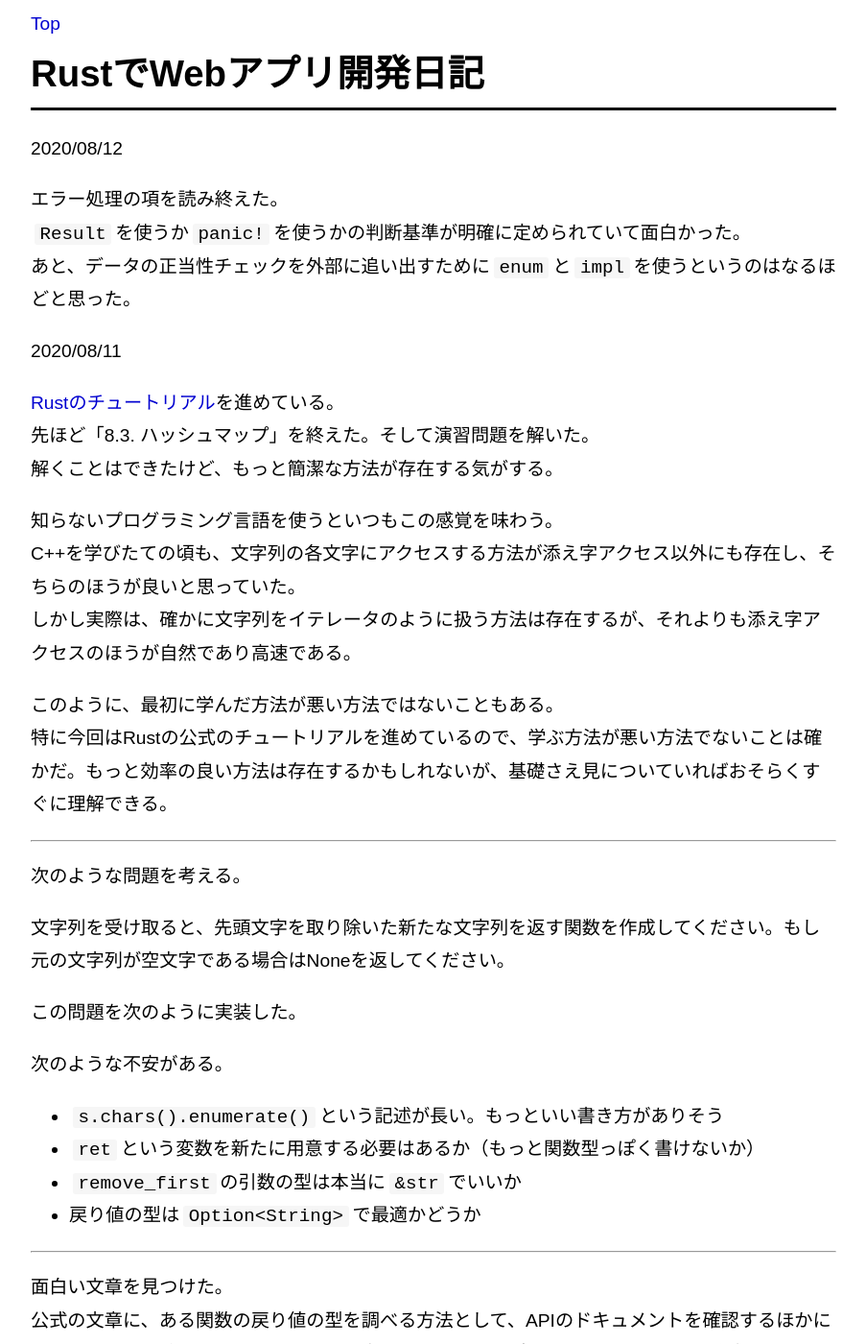
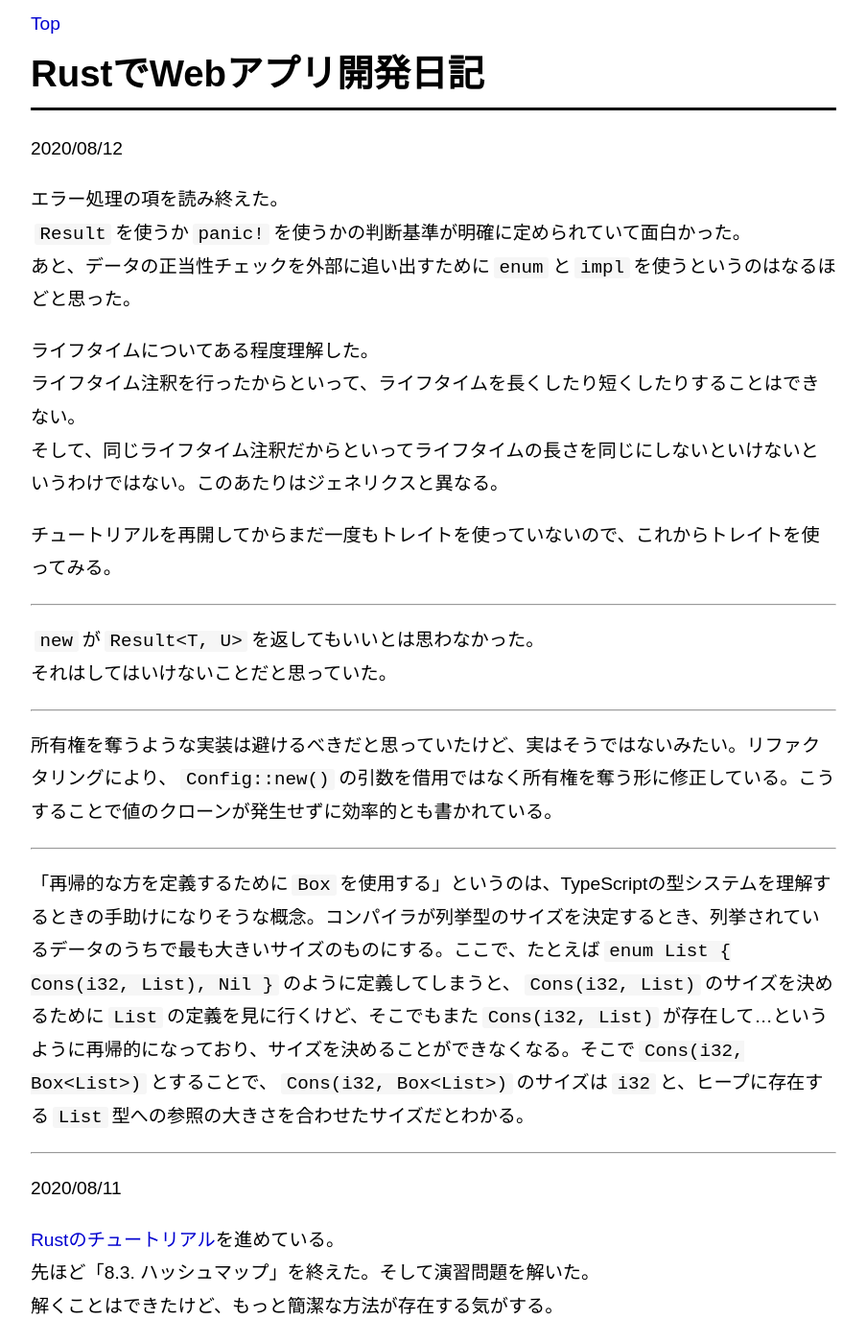
Before and after one commit to penguinshunya/penguinshunya.github.io, a Jekyll site: the page built from memo/other/rust.md, in a window 1280 px wide and 1400 px high. Shown: the whole window at 96% size, without its empty margins (188-1091 px from the left). Built offline with Jekyll 4.4.1, drawn with Linux system fonts in a browser that asks for light colours; some web fonts are replaced.

Commit message:
update rust.md

```diff
--- a/memo/other/rust.md
+++ b/memo/other/rust.md
@@ -8,6 +8,26 @@ title: RustでWebアプリ開発日記
 `Result`を使うか`panic!`を使うかの判断基準が明確に定められていて面白かった。
 あと、データの正当性チェックを外部に追い出すために`enum`と`impl`を使うというのはなるほどと思った。
 
+ライフタイムについてある程度理解した。
+ライフタイム注釈を行ったからといって、ライフタイムを長くしたり短くしたりすることはできない。
+そして、同じライフタイム注釈だからといってライフタイムの長さを同じにしないといけないというわけではない。このあたりはジェネリクスと異なる。
+
+チュートリアルを再開してからまだ一度もトレイトを使っていないので、これからトレイトを使ってみる。
+
+<hr>
+
+`new`が`Result<T, U>`を返してもいいとは思わなかった。
+それはしてはいけないことだと思っていた。
+
+<hr>
+
+所有権を奪うような実装は避けるべきだと思っていたけど、実はそうではないみたい。リファクタリングにより、`Config::new()`の引数を借用ではなく所有権を奪う形に修正している。こうすることで値のクローンが発生せずに効率的とも書かれている。
+
+<hr>
+
+「再帰的な方を定義するために`Box`を使用する」というのは、TypeScriptの型システムを理解するときの手助けになりそうな概念。コンパイラが列挙型のサイズを決定するとき、列挙されているデータのうちで最も大きいサイズのものにする。ここで、たとえば`enum List { Cons(i32, List), Nil }`のように定義してしまうと、`Cons(i32, List)`のサイズを決めるために`List`の定義を見に行くけど、そこでもまた`Cons(i32, List)`が存在して…というように再帰的になっており、サイズを決めることができなくなる。そこで`Cons(i32, Box<List>)`とすることで、`Cons(i32, Box<List>)`のサイズは`i32`と、ヒープに存在する`List`型への参照の大きさを合わせたサイズだとわかる。
+
+<hr>
 
 2020/08/11
 
```
